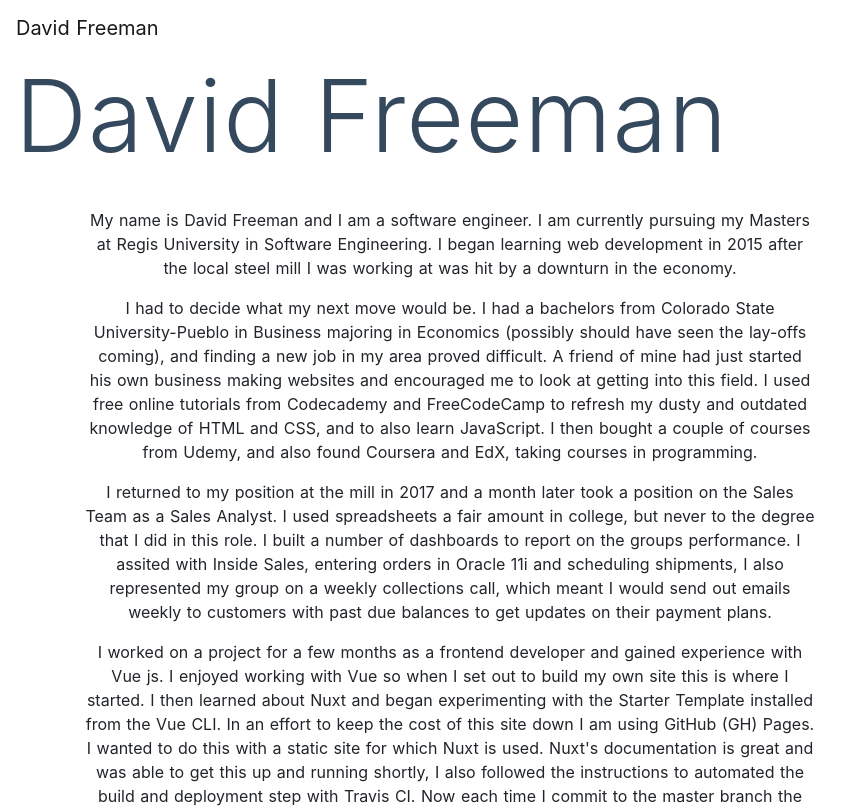
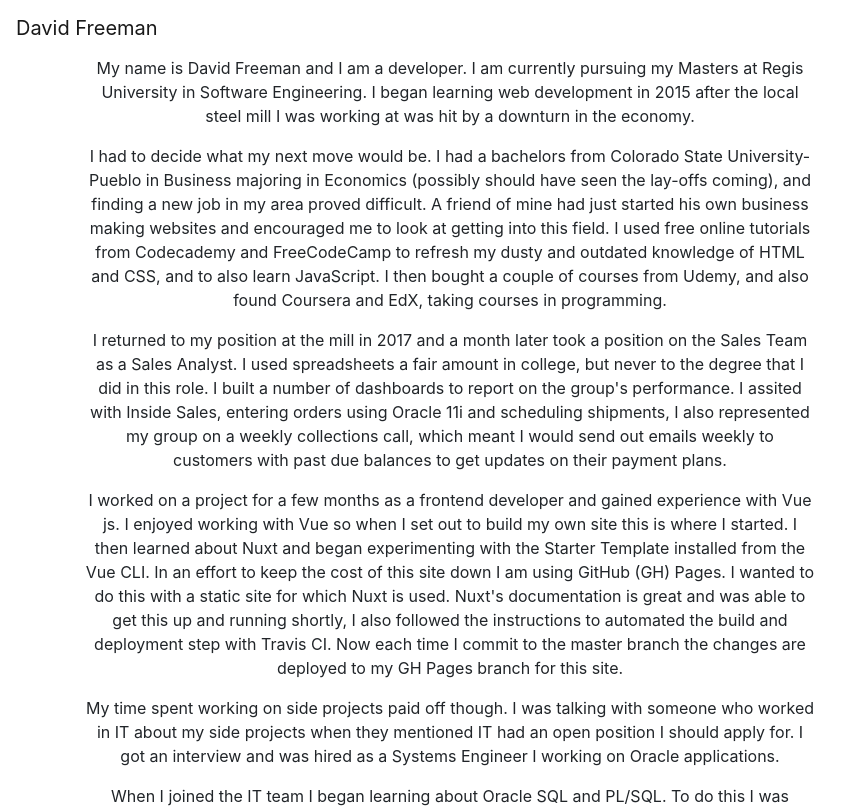
Before and after one commit to davidrfreeman/portfolio, a Nuxt app: page / in a window 1280 px wide. Shown: the top 808 px of the page, without its empty margins (0-860 px from the left). Built offline with nearby package versions, Linux system fonts and the light colour scheme.

Commit message:
catch up commit

```diff
--- a/layouts/default.vue
+++ b/layouts/default.vue
@@ -4,56 +4,6 @@
     <nuxt />
   </div>
 </template>
-
-<style>
-html {
-  font-family: "Source Sans Pro", -apple-system, BlinkMacSystemFont, "Segoe UI",
-    Roboto, "Helvetica Neue", Arial, sans-serif;
-  font-size: 16px;
-  word-spacing: 1px;
-  -ms-text-size-adjust: 100%;
-  -webkit-text-size-adjust: 100%;
-  -moz-osx-font-smoothing: grayscale;
-  -webkit-font-smoothing: antialiased;
-  box-sizing: border-box;
-}
-
-*,
-*:before,
-*:after {
-  box-sizing: border-box;
-  margin: 0;
-}
-
-.button--green {
-  display: inline-block;
-  border-radius: 4px;
-  border: 1px solid #3b8070;
-  color: #3b8070;
-  text-decoration: none;
-  padding: 10px 30px;
-}
-
-.button--green:hover {
-  color: #fff;
-  background-color: #3b8070;
-}
-
-.button--grey {
-  display: inline-block;
-  border-radius: 4px;
-  border: 1px solid #35495e;
-  color: #35495e;
-  text-decoration: none;
-  padding: 10px 30px;
-  margin-left: 15px;
-}
-
-.button--grey:hover {
-  color: #fff;
-  background-color: #35495e;
-}
-</style>
 
 <script>
 import navbar from "@/layouts/navbar"
@@ -63,3 +13,35 @@ export default {
   }
 }
 </script>
+
+<style>
+.container {
+  min-height: 100vh;
+  display: flex;
+  justify-content: center;
+  align-items: center;
+  text-align: center;
+}
+
+.title {
+  font-family: "Quicksand", "Source Sans Pro", -apple-system, BlinkMacSystemFont,
+    "Segoe UI", Roboto, "Helvetica Neue", Arial, sans-serif; /* 1 */
+  display: block;
+  font-weight: 300;
+  font-size: 100px;
+  color: #35495e;
+  /* letter-spacing: 1px; */
+}
+
+.subtitle {
+  font-weight: 300;
+  font-size: 42px;
+  color: #526488;
+  /* word-spacing: 5px; */
+  padding-bottom: 15px;
+}
+
+.links {
+  padding-top: 15px;
+}
+</style>
--- a/package.json
+++ b/package.json
@@ -1,6 +1,6 @@
 {
   "name": "portfolio-page",
-  "version": "1.0.0",
+  "version": "0.0.1",
   "description": "Nuxt.js project",
   "author": "davidrfreeman <david.freeman12@gmail.com>",
   "private": true,
--- a/pages/index.vue
+++ b/pages/index.vue
@@ -1,51 +1,21 @@
 <template>
-  <b-container fluid>
+  <b-container>
     <b-row>
-      <b-col>
-        <h1 class="title">
-          David Freeman
-        </h1>
+      <b-col cols="12" lg="8">
+        <p>My name is David Freeman and I am a developer. I am currently pursuing my Masters at Regis University in Software Engineering. I began learning web development in 2015 after the local steel mill I was working at was hit by a downturn in the economy.</p>
+        <p>I had to decide what my next move would be. I had a bachelors from Colorado State University-Pueblo in Business majoring in Economics (possibly should have seen the lay-offs coming), and finding a new job in my area proved difficult. A friend of mine had just started his own business making websites and encouraged me to look at getting into this field. I used free online tutorials from Codecademy and FreeCodeCamp to refresh my dusty and outdated knowledge of HTML and CSS, and to also learn JavaScript. I then bought a couple of courses from Udemy, and also found Coursera and EdX, taking courses in programming.</p>
+        <p>I returned to my position at the mill in 2017 and a month later took a position on the Sales Team as a Sales Analyst. I used spreadsheets a fair amount in college, but never to the degree that I did in this role. I built a number of dashboards to report on the group's performance. I assited with Inside Sales, entering orders using Oracle 11i and scheduling shipments, I also represented my group on a weekly collections call, which meant I would send out emails weekly to customers with past due balances to get updates on their payment plans.</p>
+        <p>I worked on a project for a few months as a frontend developer and gained experience with Vue js. I enjoyed working with Vue so when I set out to build my own site this is where I started. I then learned about Nuxt and began experimenting with the Starter Template installed from the Vue CLI. In an effort to keep the cost of this site down I am using GitHub (GH) Pages. I wanted to do this with a static site for which Nuxt is used. Nuxt's documentation is great and was able to get this up and running shortly, I also followed the instructions to automated the build and deployment step with Travis CI. Now each time I commit to the master branch the changes are deployed to my GH Pages branch for this site.</p>
+        <p>My time spent working on side projects paid off though. I was talking with someone who worked in IT about my side projects when they mentioned IT had an open position I should apply for. I got an interview and was hired as a Systems Engineer I working on Oracle applications.</p>
+        <p>When I joined the IT team I began learning about Oracle SQL and PL/SQL. To do this I was assigned maintenance tasks to work on existing Oracle Forms and Reports. Doing this allowed for me to learn about the Forms and Reports IDEs and also how most of our apps functioned.</p>
       </b-col>
     </b-row>
-    <about />
   </b-container>
 </template>
 
 <script>
 export default {}
 </script>
-
-<style>
-.container {
-  min-height: 100vh;
-  display: flex;
-  justify-content: center;
-  align-items: center;
-  text-align: center;
-}
-
-.title {
-  font-family: "Quicksand", "Source Sans Pro", -apple-system, BlinkMacSystemFont,
-    "Segoe UI", Roboto, "Helvetica Neue", Arial, sans-serif; /* 1 */
-  display: block;
-  font-weight: 300;
-  font-size: 100px;
-  color: #35495e;
-  letter-spacing: 1px;
-}
-
-.subtitle {
-  font-weight: 300;
-  font-size: 42px;
-  color: #526488;
-  word-spacing: 5px;
-  padding-bottom: 15px;
-}
-
-.links {
-  padding-top: 15px;
-}
-</style>
 
 <script>
 import about from "@/pages/about"
```
Also changed, not shown: components/AppLogo.vue (deleted, +0 -79 lines), 1 other file (tests, documents, lock files or other folders).
